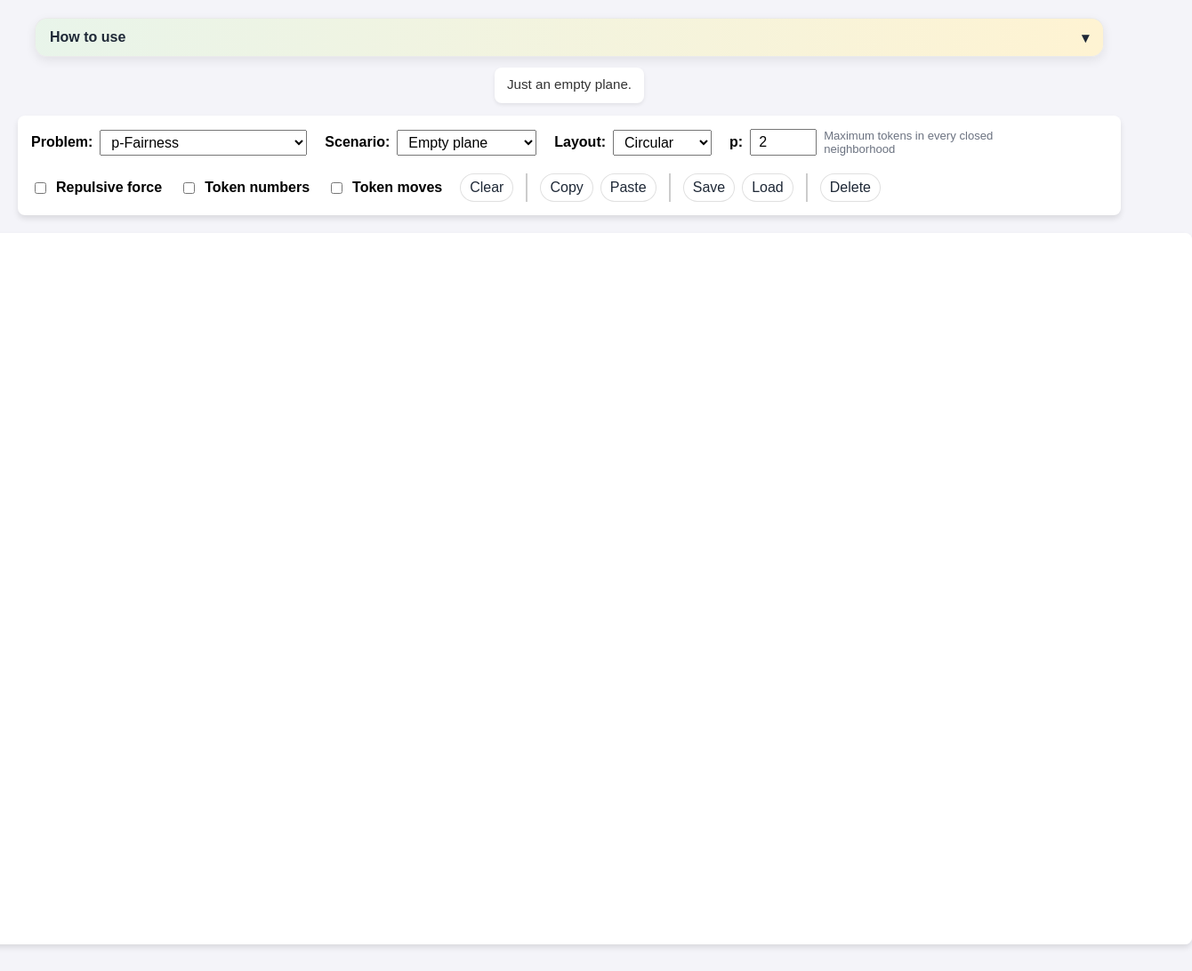
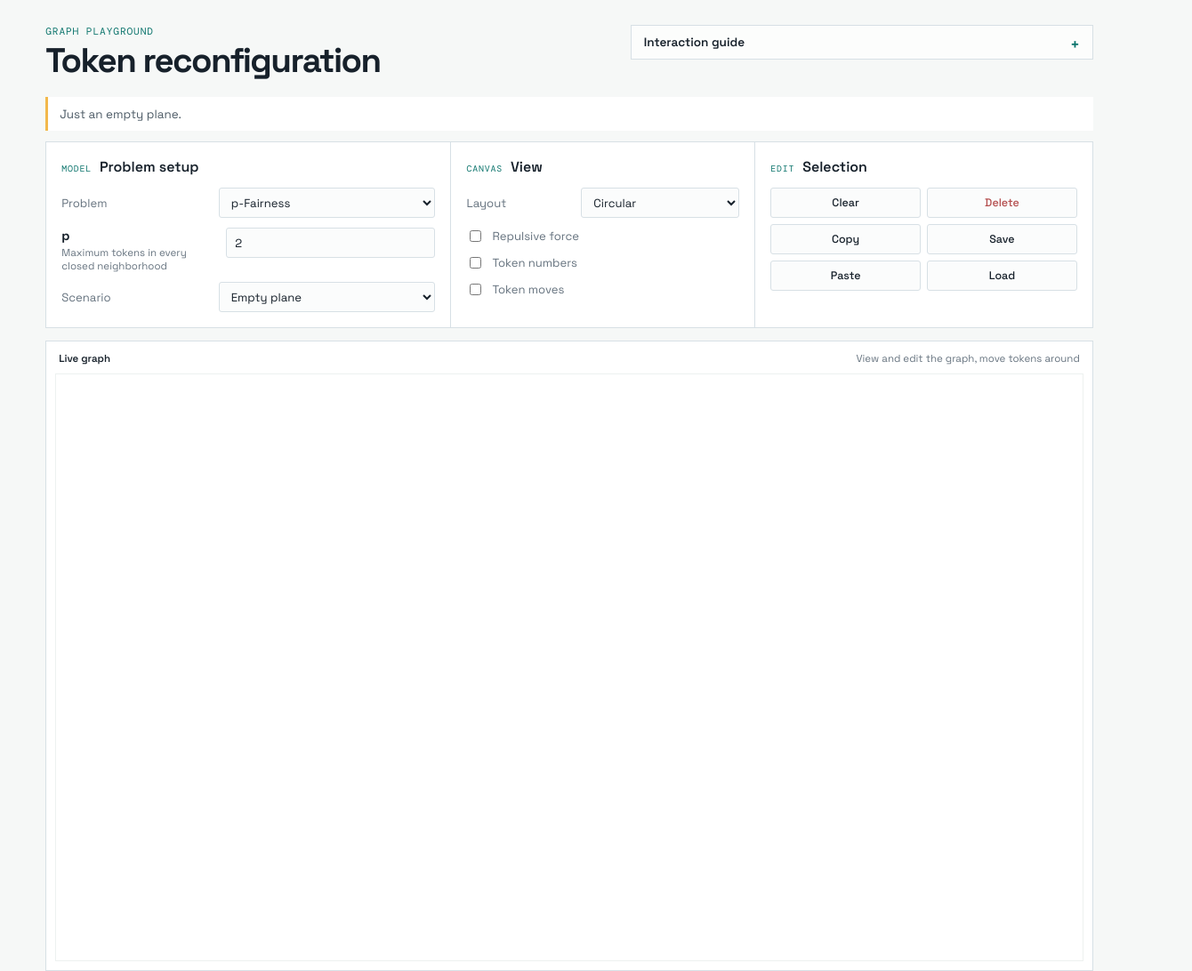
Before and after one commit to whaypr/token-reconfiguration, a website built with Vite: page index.html in a window 1280 px wide. Shown: the whole page at 89% size, 1340 px wide, since content can reach past the window. Built offline with nearby package versions, Linux system fonts and the light colour scheme.

Commit message:
Rework the entire UI

```diff
--- a/index.html
+++ b/index.html
@@ -8,15 +8,21 @@
 </head>
 
 <body>
+    <header class="app-header">
+        <div>
+            <p class="eyebrow">Graph Playground</p>
+            <h1>Token reconfiguration</h1>
+        </div>
         <details class="instructions-panel">
-        <summary>How to use</summary>
+            <summary>Interaction guide</summary>
             <div class="instructions-content">
                 <p>
                     Left-drag the background to pan. Mouse wheel to zoom in/out.
                     <br>
                     Middle-click an empty space to add a vertex, middle-click a vertex to remove it.
                     <br>
-                Right-drag from a vertex to empty space create a connected vertex, right-drag from a vertex to another vertex to create an edge, do it again to remove it.
+                    Right-drag from a vertex to empty space create a connected vertex, right-drag from a vertex to
+                    another vertex to create an edge, do it again to remove it.
                 </p>
                 <p>
                     Right-drag on empty space to select a rectangular area.
@@ -37,22 +43,42 @@
                 </p>
                 <p>
                     Ctrl+Z to undo up to 5 previous actions.
+                </p>
             </div>
         </details>
+    </header>
 
     <div id="status"></div>
 
+    <main class="workspace">
         <div id="controls">
-        <label>
-            <strong>Problem:</strong>
+            <section class="control-group problem-group">
+                <div class="group-heading">
+                    <span class="group-kicker">Model</span>
+                    <span class="group-title">Problem setup</span>
+                </div>
+                <label class="control-field">
+                    <span>Problem</span>
                     <select id="problemSelect"></select>
                 </label>
-        <label>
-            <strong>Scenario:</strong>
+                <label class="parameter-field">
+                    <span class="parameter-heading"><strong id="parameterLabel"></strong><span
+                            id="parameterDescription"></span></span>
+                    <input type="number" id="parameterValue" value="2" min="0" max="10">
+                </label>
+                <label class="control-field">
+                    <span>Scenario</span>
                     <select id="scenarioSelect"></select>
                 </label>
-        <label>
-            <strong>Layout:</strong>
+            </section>
+
+            <section class="control-group view-group">
+                <div class="group-heading">
+                    <span class="group-kicker">Canvas</span>
+                    <span class="group-title">View</span>
+                </div>
+                <label class="control-field">
+                    <span>Layout</span>
                     <select id="layoutSelect">
                         <option value="circular">Circular</option>
                         <option value="tree">Tree</option>
@@ -62,39 +88,43 @@
                         <option value="spiral">Spiral</option>
                     </select>
                 </label>
-        <label>
-            <strong id="parameterLabel">p:</strong>
-            <input type="number" id="parameterValue" value="2" min="0" max="10">
-            <span id="parameterDescription"></span>
+                <label class="toggle-field">
+                    <input type="checkbox" id="repulsionToggle">
+                    <span>Repulsive force</span>
                 </label>
-        <label>
-            <input type="checkbox" id="repulsionToggle">
-            <strong>Repulsive force</strong>
+                <label class="toggle-field">
+                    <input type="checkbox" id="neighborhoodCountToggle">
+                    <span>Token numbers</span>
                 </label>
-        <label>
-            <input type="checkbox" id="neighborhoodCountToggle">
-            <strong>Token numbers</strong>
+                <label class="toggle-field">
+                    <input type="checkbox" id="moveDirectionToggle">
+                    <span>Token moves</span>
                 </label>
-        <label>
-            <input type="checkbox" id="moveDirectionToggle">
-            <strong>Token moves</strong>
-        </label>
+            </section>
+
+            <section class="control-group selection-group">
+                <div class="group-heading">
+                    <span class="group-kicker">Edit</span>
+                    <span class="group-title">Selection</span>
+                </div>
                 <div class="selection-actions">
                     <button type="button" id="clearSelectionButton">Clear</button>
-            <span class="separator"></span>
+                    <button type="button" id="deleteSelectionButton" class="danger-action">Delete</button>
                     <button type="button" id="copySelectionButton">Copy</button>
+                    <button type="button" id="saveSelectionButton">Save</button>
                     <button type="button" id="pasteSelectionButton">Paste</button>
-            <span class="separator"></span>
-            <button type="button" id="saveSelectionButton">Save</button>
                     <button type="button" id="importSelectionButton">Load</button>
-            <span class="separator"></span>
-            <button type="button" id="deleteSelectionButton">Delete</button>
                 </div>
+            </section>
         </div>
 
+        <div class="canvas-frame">
+            <div class="canvas-caption"><span>Live graph</span><span>View and edit the graph, move tokens around</span></div>
+            <svg width="1400" height="800"></svg>
+        </div>
+    </main>
+
     <input id="selectionImportInput" type="file" accept="application/json" hidden>
-
-    <svg width="1400" height="800"></svg>
 
     <script type="module" src="/src/main.ts"></script>
 </body>
--- a/src/main.ts
+++ b/src/main.ts
@@ -29,7 +29,7 @@ function bootstrap(): void {
     let currentProblem = problems[0];
 
     function renderProblem(problem = currentProblem): void {
-        parameterLabel.textContent = `${problem.parameterLabel}:`;
+        parameterLabel.textContent = `${problem.parameterLabel}`;
         parameterDescription.textContent = problem.parameterDescription;
         const parameterInput = document.getElementById("parameterValue") as HTMLInputElement;
         parameterInput.min = String(problem.minParameter);
--- a/style.css
+++ b/style.css
@@ -1,17 +1,274 @@
+@import url("https://fonts.googleapis.com/css2?family=DM+Mono:wght@400;500&family=Space+Grotesk:wght@400;500;600;700&display=swap");
+
+:root {
+    --ink: #17212b;
+    --muted: #66737f;
+    --line: #d7e0e5;
+    --panel: #ffffff;
+    --canvas: #f6f8f7;
+    --accent: #0f766e;
+    --accent-soft: #e3f2ef;
+    --warm: #f2b84b;
+    --danger: #b44d4d;
+}
+
+* {
+    box-sizing: border-box;
+}
+
 body {
-    font-family: sans-serif;
+    font-family: "Space Grotesk", sans-serif;
     display: flex;
     flex-direction: column;
     align-items: center;
-    background-color: #f4f4f9;
+    background: var(--canvas);
+    color: var(--ink);
     margin: 0;
-    padding: 20px;
+    padding: 28px clamp(16px, 4vw, 56px) 44px;
+}
+
+.app-header,
+.workspace {
+    width: min(100%, 1440px);
+}
+
+.app-header {
+    display: flex;
+    align-items: flex-start;
+    justify-content: space-between;
+    gap: 24px;
+    margin-bottom: 22px;
+}
+
+.eyebrow,
+.group-kicker {
+    font-family: "DM Mono", monospace;
+    text-transform: uppercase;
+    letter-spacing: 0.08em;
+    font-size: 0.7rem;
+    color: var(--accent);
+    margin: 0 0 7px;
+}
+
+h1 {
+    font-size: clamp(1.65rem, 3vw, 2.5rem);
+    line-height: 1;
+    letter-spacing: -0.04em;
+    margin: 0;
+}
+
+.instructions-panel {
+    width: min(520px, 100%);
+    border: 1px solid var(--line);
+    background: rgba(255, 255, 255, 0.7);
+    overflow: hidden;
+}
+
+.instructions-panel>summary {
+    list-style: none;
+    cursor: pointer;
+    padding: 10px 14px;
+    font-size: 0.85rem;
+    font-weight: 600;
+    color: var(--ink);
+}
+
+.instructions-panel>summary::-webkit-details-marker {
+    display: none;
+}
+
+.instructions-panel>summary::after {
+    content: "+";
+    float: right;
+    color: var(--accent);
+    font-size: 1.1rem;
+}
+
+.instructions-panel[open]>summary::after {
+    content: "−";
+}
+
+.instructions-content {
+    border-top: 1px solid var(--line);
+    padding: 12px 14px 3px;
+    color: var(--muted);
+    font-size: 0.8rem;
+    line-height: 1.5;
+}
+
+.instructions-content p {
+    margin: 0 0 9px;
+}
+
+#status {
+    width: min(100%, 1440px);
+    min-height: 38px;
+    display: flex;
+    align-items: center;
+    margin-bottom: 12px;
+    padding: 9px 13px;
+    border-left: 3px solid var(--warm);
+    background: var(--panel);
+    color: #4e5c67;
+    font-size: 0.84rem;
+}
+
+#controls {
+    display: grid;
+    grid-template-columns: minmax(250px, 1.2fr) minmax(210px, 0.9fr) minmax(260px, 1fr);
+    gap: 1px;
+    margin-bottom: 14px;
+    border: 1px solid var(--line);
+    background: var(--line);
+}
+
+.control-group {
+    display: flex;
+    flex-direction: column;
+    gap: 11px;
+    min-width: 0;
+    padding: 17px;
+    background: var(--panel);
+}
+
+.group-heading {
+    display: flex;
+    align-items: baseline;
+    gap: 9px;
+    margin-bottom: 2px;
+}
+
+.group-kicker {
+    margin: 0;
+    font-size: 0.62rem;
+}
+
+.group-title {
+    font-size: 1rem;
+    font-weight: 600;
+}
+
+.control-field,
+.parameter-field {
+    display: flex;
+    align-items: center;
+    justify-content: space-between;
+    gap: 12px;
+    color: var(--muted);
+    font-size: 0.82rem;
+}
+
+.control-field select,
+.parameter-field input {
+    width: 58%;
+}
+
+#controls select,
+#controls input[type="number"] {
+    min-height: 34px;
+    border: 1px solid var(--line);
+    border-radius: 3px;
+    background: #fbfcfc;
+    color: var(--ink);
+    font: inherit;
+    padding: 6px 9px;
+}
+
+#controls select:focus,
+#controls input:focus,
+.selection-actions button:focus-visible,
+.instructions-panel summary:focus-visible {
+    outline: 2px solid var(--accent);
+    outline-offset: 2px;
+}
+
+.parameter-field {
+    align-items: flex-start;
+}
+
+.parameter-heading {
+    display: flex;
+    flex-direction: column;
+    gap: 3px;
+    min-width: 0;
+}
+
+#parameterLabel {
+    color: var(--ink);
+    font-size: 0.9rem;
+}
+
+#parameterDescription {
+    color: var(--muted);
+    font-size: 0.72rem;
+    line-height: 1.25;
+    max-width: 180px;
+}
+
+.toggle-field {
+    display: flex;
+    align-items: center;
+    gap: 9px;
+    color: var(--muted);
+    cursor: pointer;
+    font-size: 0.82rem;
+}
+
+.toggle-field input {
+    accent-color: var(--accent);
+}
+
+.selection-actions {
+    display: grid;
+    grid-template-columns: repeat(2, minmax(0, 1fr));
+    gap: 7px;
+}
+
+.selection-actions button {
+    min-height: 34px;
+    border: 1px solid var(--line);
+    border-radius: 3px;
+    background: #fbfcfc;
+    color: var(--ink);
+    font: 500 0.78rem "Space Grotesk", sans-serif;
+    cursor: pointer;
+}
+
+.selection-actions button:hover {
+    border-color: var(--accent);
+    background: var(--accent-soft);
+}
+
+.selection-actions .danger-action {
+    color: var(--danger);
+}
+
+.canvas-frame {
+    border: 1px solid var(--line);
+    background: var(--panel);
+    padding: 10px;
+}
+
+.canvas-caption {
+    display: flex;
+    justify-content: space-between;
+    gap: 12px;
+    padding: 2px 4px 10px;
+    color: var(--muted);
+    font-size: 0.72rem;
+}
+
+.canvas-caption span:first-child {
+    color: var(--ink);
+    font-weight: 600;
 }
 
 svg {
+    display: block;
+    width: 100%;
+    height: auto;
     background: white;
-    border-radius: 8px;
-    box-shadow: 0 4px 6px rgba(0, 0, 0, 0.1);
+    border: 1px solid #edf1f0;
     cursor: grab;
 }
 
@@ -34,117 +291,6 @@ svg:active {
     stroke-width: 2px;
     stroke-dasharray: 6 4;
     pointer-events: none;
-}
-
-.instructions-panel {
-    width: min(100%, 1200px);
-    margin-bottom: 12px;
-    border-radius: 14px;
-    border: 1px solid rgba(0, 0, 0, 0.08);
-    background: rgba(255, 255, 255, 0.88);
-    box-shadow: 0 4px 12px rgba(0, 0, 0, 0.08);
-    overflow: hidden;
-}
-
-.instructions-panel > summary {
-    list-style: none;
-    cursor: pointer;
-    padding: 12px 16px;
-    font-weight: 700;
-    color: #1f2937;
-    background: linear-gradient(90deg, rgba(76, 175, 80, 0.12), rgba(255, 193, 7, 0.18));
-}
-
-.instructions-panel > summary::-webkit-details-marker {
-    display: none;
-}
-
-.instructions-panel > summary::after {
-    content: "▾";
-    float: right;
-    transition: transform 0.2s ease;
-}
-
-.instructions-panel[open] > summary::after {
-    transform: rotate(180deg);
-}
-
-.instructions-content {
-    padding: 12px 16px 2px;
-    color: #4b5563;
-    font-size: 0.95em;
-    line-height: 1.55;
-}
-
-.instructions-content p {
-    margin: 0 0 10px;
-}
-
-#controls {
-    margin-bottom: 20px;
-    background: white;
-    padding: 15px;
-    border-radius: 8px;
-    box-shadow: 0 4px 6px rgba(0, 0, 0, 0.1);
-    display: flex;
-    gap: 20px;
-    align-items: center;
-    flex-wrap: wrap;
-}
-
-#controls label {
-    display: inline-flex;
-    align-items: center;
-    gap: 8px;
-}
-
-#controls select,
-#controls input {
-    font: inherit;
-    padding: 4px 8px;
-}
-
-#parameterDescription {
-    color: #6b7280;
-    font-size: 0.82em;
-    max-width: 260px;
-}
-
-.selection-actions {
-    display: flex;
-    flex-wrap: wrap;
-    gap: 8px;
-}
-
-.selection-actions button {
-    font: inherit;
-    padding: 6px 10px;
-    border: 1px solid rgba(0, 0, 0, 0.12);
-    border-radius: 999px;
-    background: #fff;
-    color: #1f2937;
-    cursor: pointer;
-}
-
-.selection-actions button:hover {
-    background: #f3f4f6;
-}
-
-.selection-actions .separator {
-    width: 2px;
-    background: rgba(0, 0, 0, 0.2);
-    margin: 0 6px;
-}
-
-#status {
-    margin-bottom: 14px;
-    background: white;
-    padding: 10px 14px;
-    border-radius: 8px;
-    box-shadow: 0 2px 4px rgba(0, 0, 0, 0.08);
-    min-height: 20px;
-    color: #333;
-    font-size: 0.95em;
 }
 
 .link {
@@ -227,3 +373,49 @@ svg:active {
     stroke: #111;
     stroke-width: 3px;
 }
+
+@media (max-width: 980px) {
+    .app-header {
+        flex-direction: column;
+    }
+
+    .instructions-panel {
+        width: 100%;
+    }
+
+    #controls {
+        grid-template-columns: repeat(2, minmax(0, 1fr));
+    }
+
+    .selection-group {
+        grid-column: span 2;
+    }
+}
+
+@media (max-width: 620px) {
+    body {
+        padding: 18px 10px 28px;
+    }
+
+    h1 {
+        font-size: 1.7rem;
+    }
+
+    #controls {
+        display: flex;
+        flex-direction: column;
+    }
+
+    .control-group {
+        padding: 14px;
+    }
+
+    .selection-group {
+        grid-column: auto;
+    }
+
+    .canvas-caption {
+        flex-direction: column;
+        gap: 3px;
+    }
+}
```
Lines whose indentation alone changed are shown as unchanged.
